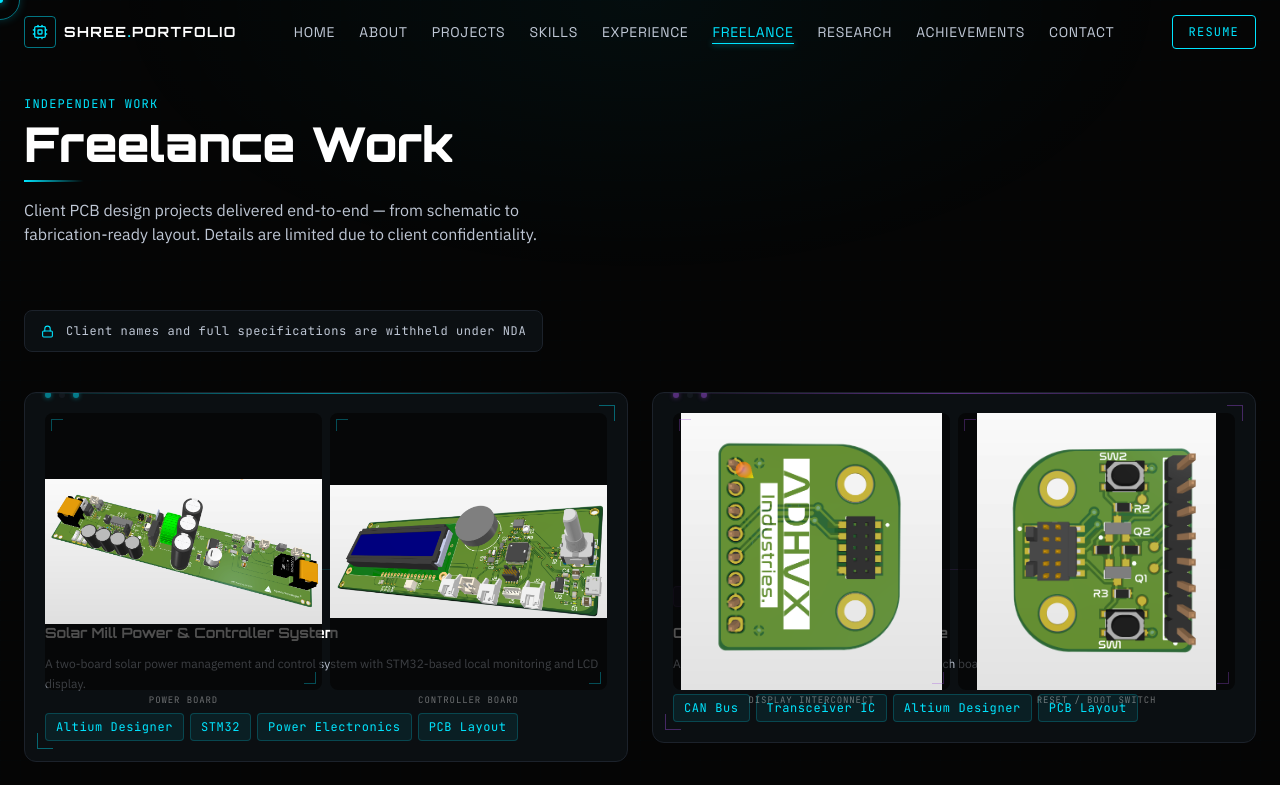
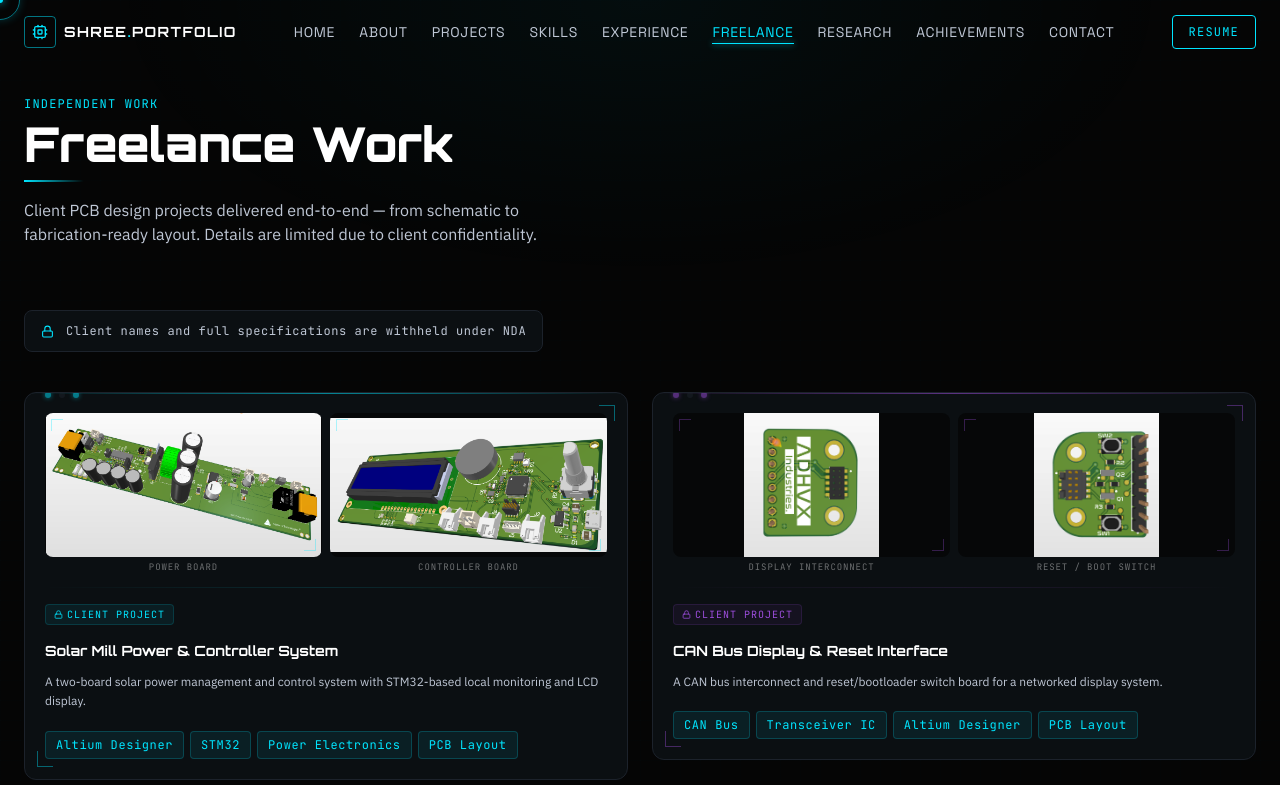
Before and after one commit to Shree699/portfolio_final, a Next.js app: page /freelance in a window 1280 px wide. Shown: the top 785 px of the page. Built offline with nearby package versions, Linux system fonts and the light colour scheme.

Commit message:
fix: use fixed h-36 on PCB image slots to prevent aspect-square overflow over card text

```diff
--- a/app/freelance/page.tsx
+++ b/app/freelance/page.tsx
@@ -85,7 +85,7 @@ function PCBImageSlot({
     <div className="flex flex-col gap-1">
       {/* Image / placeholder box */}
       <div
-        className="relative aspect-square rounded-lg overflow-hidden group/img"
+        className="relative h-36 rounded-lg overflow-hidden group/img"
         style={{ background: 'rgba(5,5,5,0.7)' }}
       >
         {/* Corner bracket — top-left */}
@@ -153,7 +153,7 @@ function CardImageRegion({
      * Fixed-height container (h-44) so all 3 cards have an identical
      * image-region footprint regardless of image count.
      */
-    <div className="relative px-5 pt-5 pb-3">
+    <div className="relative px-5 pt-5 pb-3 overflow-hidden">
       {/* Faint horizontal PCB-trace accent above image area */}
       <div
         className="absolute top-0 left-5 right-5 h-px"
@@ -164,7 +164,6 @@ function CardImageRegion({
 
       <div
         className={`${isSingle ? 'flex justify-center' : 'grid grid-cols-2 gap-2'}`}
-        style={{ height: '9rem' }}
       >
         {isSingle ? (
           /* Single image: centred, same slot width as one cell in the 2-image grid */
```
